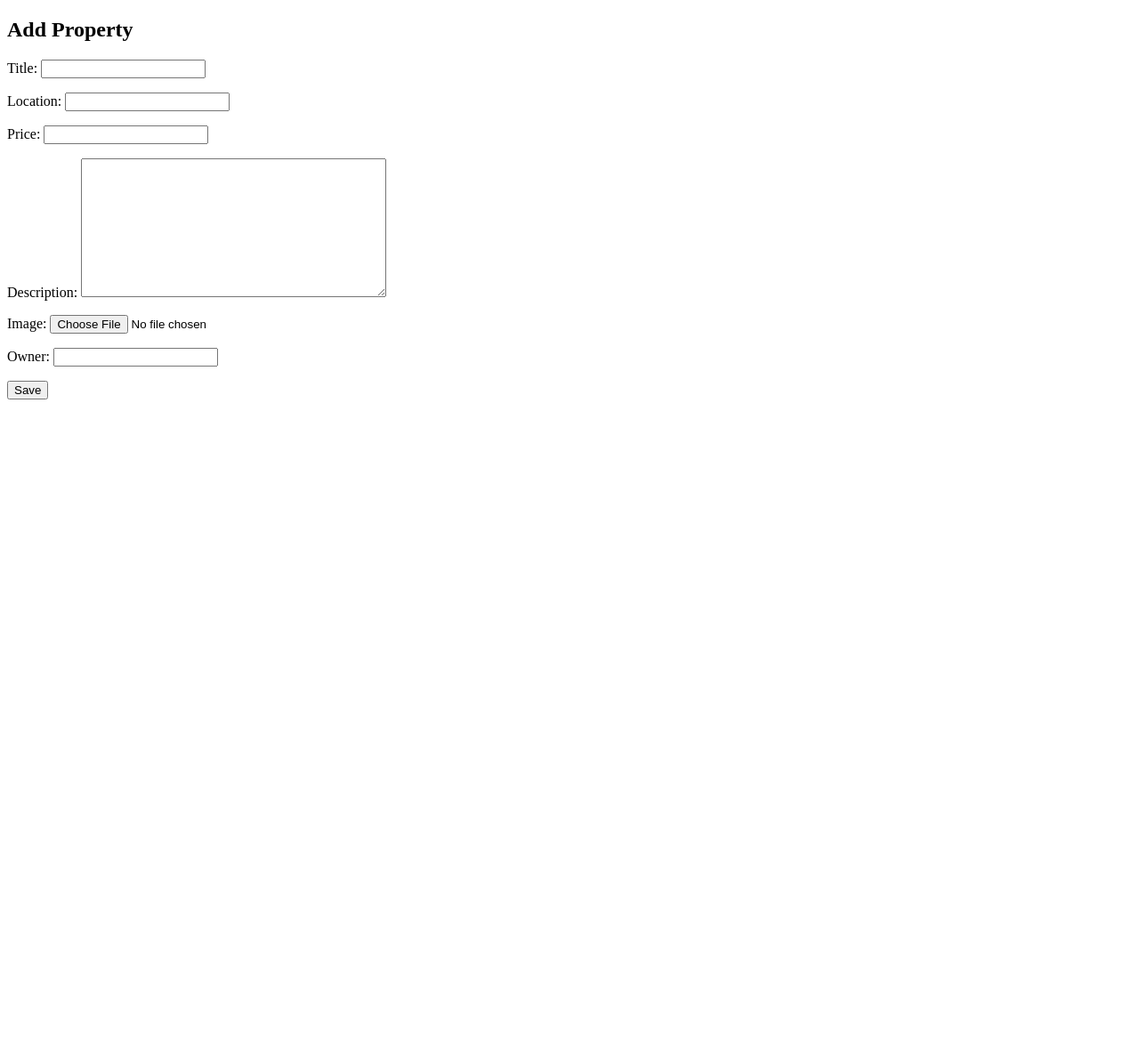
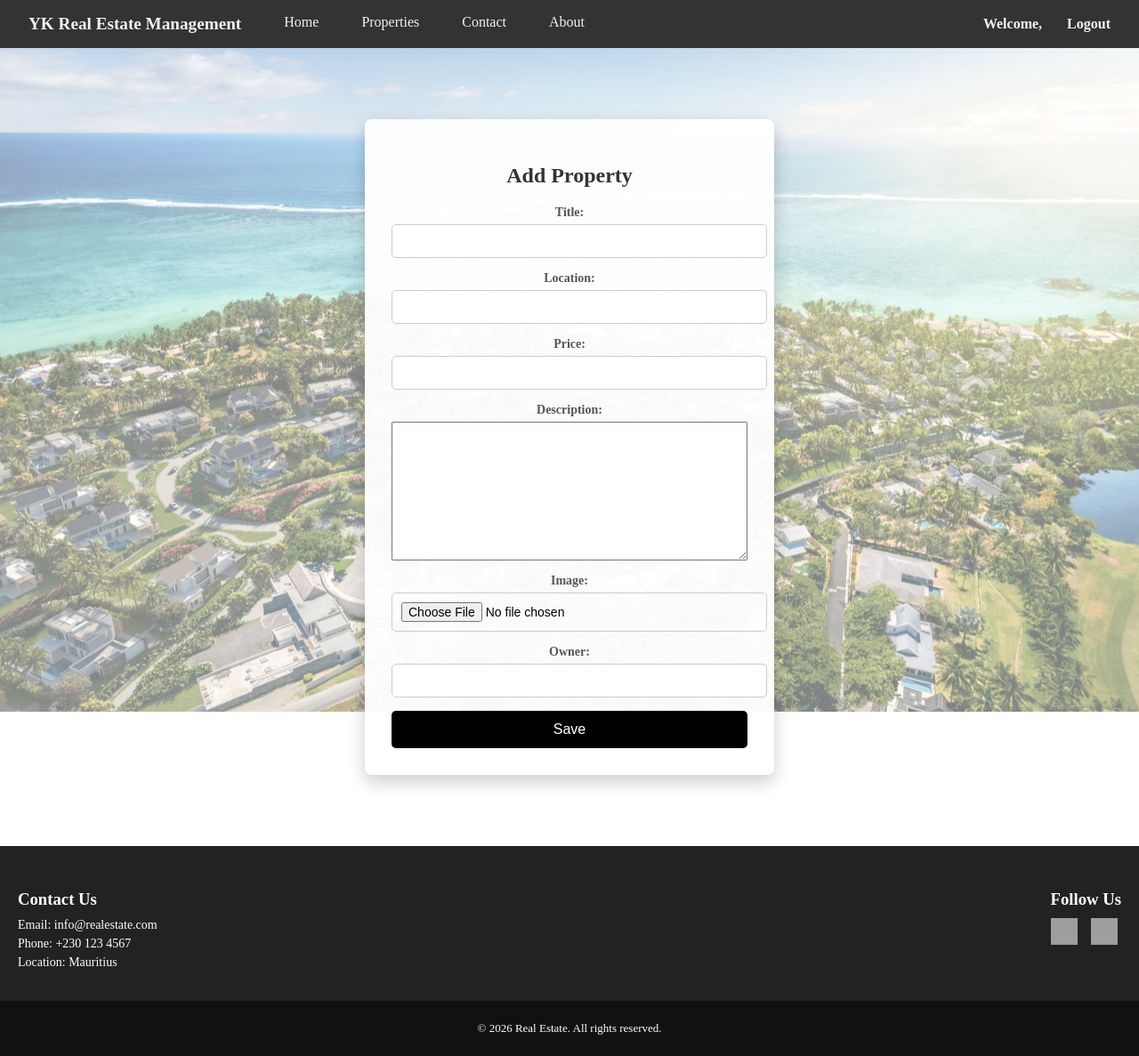
Before and after one commit to Yajneeahotar/DI-Bootcamp-Final-Project, a Django app: page /properties/add/ in a window 1280 px wide. Shown: the whole page at 89% size. Before the commit the page ends 449 px from the top, so only its background shows below. Run offline with Django 5.2, Linux system fonts and the light colour scheme; grey boxes are pictures that could not be loaded.

Commit message:
Real Estate - Create Property v26

```diff
--- a/home/static/css/home.css
+++ b/home/static/css/home.css
@@ -1,5 +1,4 @@
 /* Navbar styling */
-
 .navbar {
     display: flex;
     justify-content: space-between;
--- a/home/templates/home/home.html
+++ b/home/templates/home/home.html
@@ -38,7 +38,7 @@
     <!-- HAMBURGER MENU DROPDOWN -->
     <div id="navMenu" class="nav-menu">
         {% if user.is_authenticated %}
-            <a href="#">➕ Create Property</a>
+            <a href="{% url 'create_property' %}">➕ Create Property</a>
             <a href="#">✏️ Edit Property</a>
             <a href="#">🗑️ Delete Property</a>
         {% endif %}
--- /dev/null
+++ b/propertylisting/static/css/create.css
@@ -0,0 +1,270 @@
+/* Navbar styling */
+.navbar {
+    display: flex;
+    justify-content: space-between;
+    align-items: center;
+    background-color: #333;
+    padding: 0.5rem 1rem;
+    backdrop-filter: blur(8px);
+}
+
+.nav-left a {
+    margin-right: 1rem;
+}
+
+.nav-right {
+    display: flex;
+    align-items: center;
+    gap: 0.75rem;
+}
+
+.welcome-text {
+    color: #f2f2f2;
+    font-size: 1rem;
+    font-weight: bold;
+    white-space: nowrap;
+}
+
+.nav-right a {
+    padding: 8px 15px;
+    border-radius: 5px;
+    text-decoration: none;
+    font-weight: bold;
+    transition: background 0.3s, color 0.3s;
+}
+
+.nav-right a:hover {
+    background-color: #ddd;
+    color: #000;
+}
+
+.navbar a {
+    float: left;
+    color: #f2f2f2;
+    text-align: center;
+    padding: 0.5rem 1rem;
+    text-decoration: none;
+    font-size: 1rem;
+}
+
+.navbar a:hover {
+    background-color: #ddd;
+    color: black;
+}
+
+.navbar .logo {
+    font-weight: bold;
+    font-size: 1.2rem;
+}
+.nav-menu {
+    display: none;
+    position: absolute;
+    top: 70px;
+    right: 20px;
+    background: white;
+    box-shadow: 0 4px 10px rgba(0,0,0,0.2);
+    border-radius: 8px;
+    padding: 10px;
+    z-index: 999;
+}
+
+.nav-menu a {
+    display: block;
+    padding: 10px;
+    text-decoration: none;
+    color: black;
+}
+
+.nav-menu.active {
+    display: block;
+}
+
+
+/* FORM CONTAINER */
+.create_container {
+    width: 400px;
+    max-width: 90%;
+    margin: 80px auto;
+    padding: 30px;
+
+    background: rgba(255, 255, 255, 0.95);
+    border-radius: 8px;
+    box-shadow: 0 8px 20px rgba(0,0,0,0.2);
+}
+
+/* Title */
+.create_container h2 {
+    text-align: center;
+    margin-bottom: 20px;
+    color: #333;
+}
+
+
+.create_container form p {
+    display: flex;
+    flex-direction: column;
+    margin-bottom: 15px;
+}
+
+/* Labels */
+.create_container label {
+    margin-bottom: 5px;
+    font-weight: bold;
+    color: #555;
+}
+
+
+.create_container input {
+    padding: 10px;
+    border: 1px solid #ccc;
+    border-radius: 5px;
+    font-size: 14px;
+    width: 100%;
+}
+
+/* Focus */
+.create_container input:focus {
+    border-color: #007BFF;
+    outline: none;
+}
+.create_container button {
+    width: 100%;
+    padding: 12px;
+    border: none;
+    border-radius: 5px;
+
+    background-color: #000;
+    color: white;
+    font-size: 16px;
+    cursor: pointer;
+    transition: 0.3s;
+}
+
+.create_container button:hover {
+    background-color: #c3c7ca;
+    color: black;
+}
+
+.create_container p {
+    text-align: center;
+    margin-top: 15px;
+    font-size: 14px;
+}
+
+.create_container a {
+    color: #007BFF;
+    text-decoration: none;
+}
+
+.create_container a:hover {
+    text-decoration: underline;
+}
+body {
+    margin: 0;
+    padding: 0;
+    min-height: 100vh;
+    display: flex;
+    flex-direction: column;
+    overflow-x: hidden;
+}
+/*Footer*/
+.footer {
+    background: #222;
+    color: #fff;
+    margin-top: auto;
+}
+
+.footer-content {
+    display: flex;
+    justify-content: space-between;
+    padding: 30px 20px;
+    flex-wrap: wrap;
+}
+
+.footer-section {
+    max-width: 300px;
+}
+
+.footer-section h3 {
+    margin-bottom: 10px;
+}
+
+.footer-section p {
+    margin: 5px 0;
+    font-size: 14px;
+}
+
+.socials {
+    display: flex;
+    gap: 15px;
+    margin-top: 10px;
+}
+
+.socials img {
+    width: 30px;
+    height: 30px;
+    transition: transform 0.2s;
+}
+
+.socials img:hover {
+    transform: scale(1.2);
+}
+
+.footer-bottom {
+    text-align: center;
+    padding: 10px;
+    background: #111;
+    font-size: 13px;
+}
+/* Image */
+.backgroundimage {
+    position: relative;
+    width: 100%;
+    height: 60vh;
+    overflow: hidden;
+}
+
+.backgroundimage img{
+    width: 100%;
+    height: 100%;
+    object-fit: cover;
+}
+
+/* Overlay text */
+.backgroundimage-text {
+    position: absolute;
+    top: 50%;
+    left: 50%;
+    transform: translate(-50%, -50%);
+    color: white;
+    text-align: center;
+    background: rgba(0, 0, 0, 0.4);
+    padding: 20px;
+    border-radius: 10px;
+}
+
+.backgroundimage-text h1 {
+    font-size: 2.5rem;
+}
+
+.backgroundimage-text p {
+    font-size: 1.2rem;
+}
+
+/* Background layer */
+body::before {
+    content: "";
+    position: fixed;
+    top: 0;
+    left: 0;
+    width: 100%;
+    height: 100%;
+
+    background-image: url("../images/backgroundbody.jpg");
+    background-size: cover;
+    background-position: center;
+    background-repeat: no-repeat;
+
+    opacity: 0.5;
+    z-index: -1;
+}
--- a/propertylisting/static/css/properties.css
+++ b/propertylisting/static/css/properties.css
@@ -72,7 +72,8 @@ body::before {
 }
 
 .nav-menu {
-    /*display: none;*/
+    display: none;
+    display: block !important;
     position: absolute;
     top: 70px;
     right: 20px;
--- a/propertylisting/templates/create.html
+++ b/propertylisting/templates/create.html
@@ -4,9 +4,27 @@
 <html>
 <head>
     <title>Create Property</title>
+    <link rel="stylesheet" href="{% static 'css/create.css' %}">
 
 </head>
 <body>
+    <!-- Navbar -->
+    <div class="navbar">
+    <!-- Left side  -->
+        <div class="nav-left">
+            <a href="#" class="logo">YK Real Estate Management</a>
+            <a href="{% url 'homepage' %}">Home</a>
+            <a href="{% url 'properties' %}">Properties</a>
+            <a href="{% url 'contactus' %}">Contact</a>
+            <a href="#">About</a>
+        </div>
+    <!-- Right side -->
+        <div class="nav-right">
+            <span class="welcome-text">Welcome, {{ user.username }}</span>
+            <a href="{% url 'logout' %}" class="btn-register">Logout</a>
+        </div>
+    </div>
+    <div class="create_container">
         <h2>Add Property</h2>
             <form method="POST" enctype="multipart/form-data">
                 {% csrf_token %}
@@ -15,5 +33,33 @@
 
                 <button type="submit">Save</button>
             </form>
+    </div>
+    <!--Footer-->
+    <footer class="footer">
+        <div class="footer-content">
+
+            <div class="footer-section">
+                <h3>Contact Us</h3>
+                <p>Email: info@realestate.com</p>
+                <p>Phone: +230 123 4567</p>
+                <p>Location: Mauritius</p>
+            </div>
+
+            <div class="footer-section">
+                <h3>Follow Us</h3>
+                <div class="socials">
+                    <a href="https://facebook.com" target="_blank">
+                        <img src="https://cdn-icons-png.flaticon.com/512/733/733547.png" alt="Facebook">
+                    </a>
+                    <a href="https://instagram.com" target="_blank">
+                        <img src="https://cdn-icons-png.flaticon.com/512/733/733558.png" alt="Instagram">
+                    </a>
+                </div>
+            </div>
+        </div>
+        <div class="footer-bottom">
+            <p>&copy; 2026 Real Estate. All rights reserved.</p>
+        </div>
+    </footer>
 </body>
 </html>
--- a/propertylisting/views.py
+++ b/propertylisting/views.py
@@ -16,7 +16,7 @@ def create_property(request):
         form = PropertiesForm(request.POST, request.FILES) #This handles text data from form and images
         if form.is_valid():
             form.save()
-            return redirect('property_list')
+            return redirect('properties')
     else:
         form = PropertiesForm()
 
```
Also changed, not shown: accounts/static/css/register.css (+3 -5 lines), azuretidevillas.jfif (added), comfortlivingvillas.jfif (added), comfortlivingvillas_IorA457.jfif (added), db.sqlite3, propertylisting/static/images/backgroundbody.jpg (added). Lines whose indentation alone changed are shown as unchanged.
